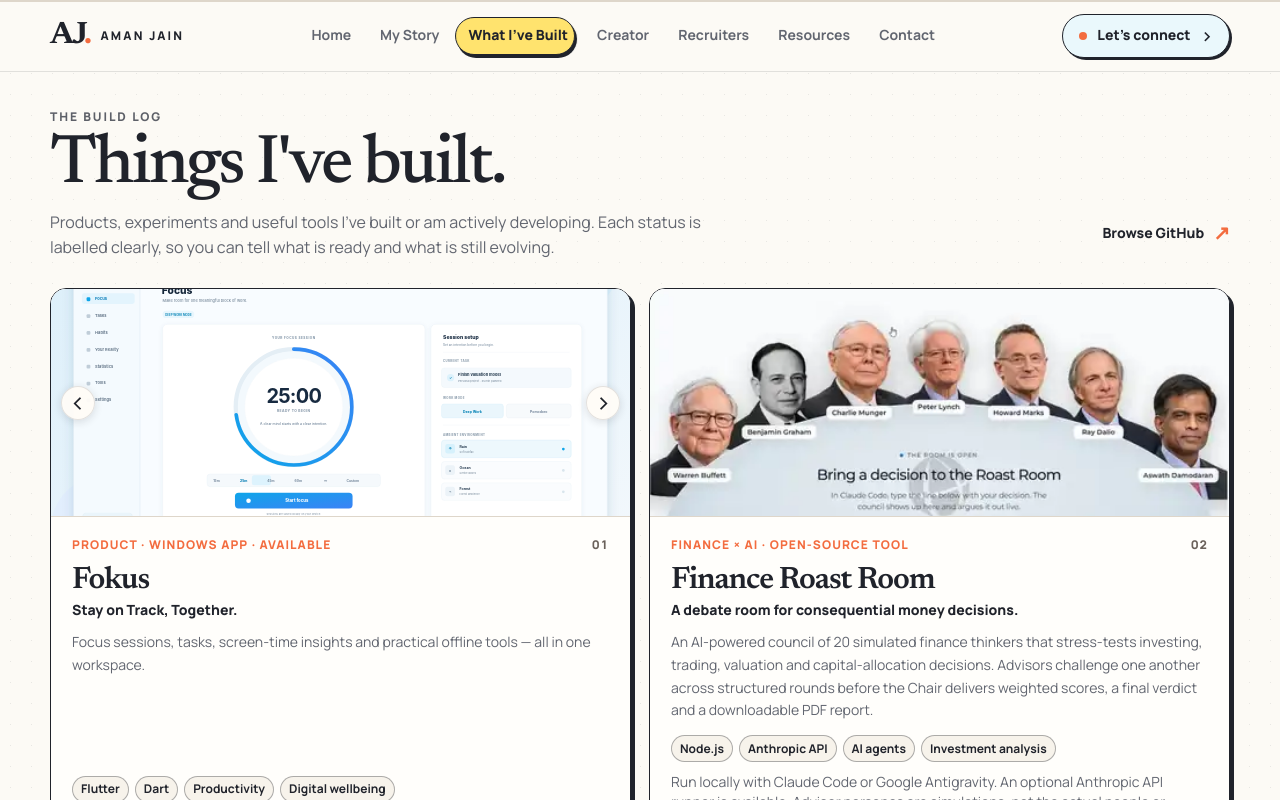
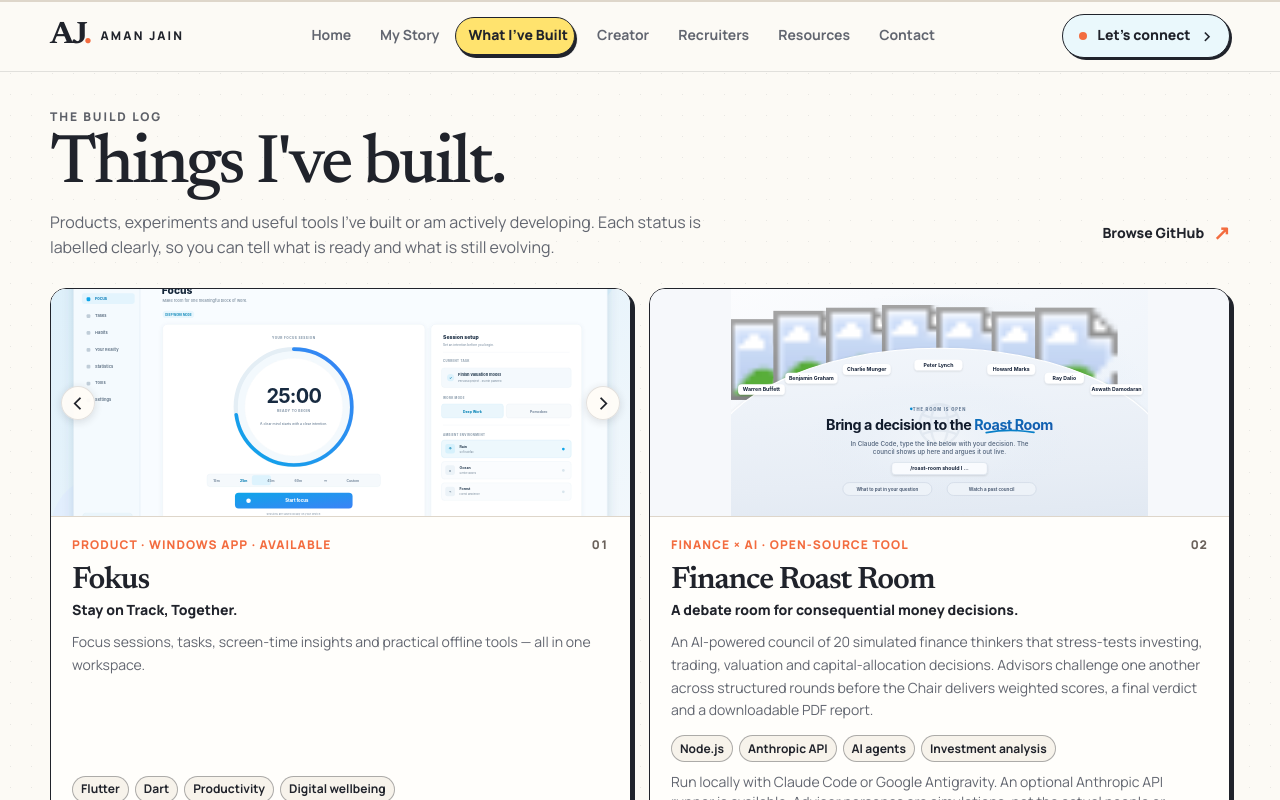
Before and after one commit to aman482006-beep/MY-WEBSITE, a Next.js app: page /projects in a window 1280 px wide. Shown: the top 800 px of the page. Built offline with nearby package versions, Linux system fonts and the light colour scheme.

Commit message:
Use 4K Finance Roast Room hero in portfolio

```diff
--- a/src/app/globals.css
+++ b/src/app/globals.css
@@ -1785,6 +1785,6 @@ a[href]:active, button:active { opacity: .82; }
   background: #F6F8FB;
 }
 .aj-projects-page .aj-finance-roast-room-art img {
-  object-fit: cover;
-  object-position: center 30%;
-}
+  object-fit: contain;
+  object-position: center;
+}
--- a/src/components/sections/project-showcase.tsx
+++ b/src/components/sections/project-showcase.tsx
@@ -115,7 +115,7 @@ function FinanceRoastRoomArtwork() {
       aria-label="Actual Finance Roast Room interface with finance advisor portraits around a debate table and a getting-started panel"
     >
       <Image
-        src={assetPrefix + "/projects/finance-roast-room.webp"}
+        src={assetPrefix + "/projects/finance-roast-room.svg"}
         alt="Finance Roast Room interface showing advisor portraits around the debate table, deliberation stages and getting-started guidance"
         fill
         sizes="(max-width: 700px) 100vw, 500px"
```
Also changed, not shown: public/projects/finance-roast-room.svg (added), public/projects/finance-roast-room.webp (deleted).
